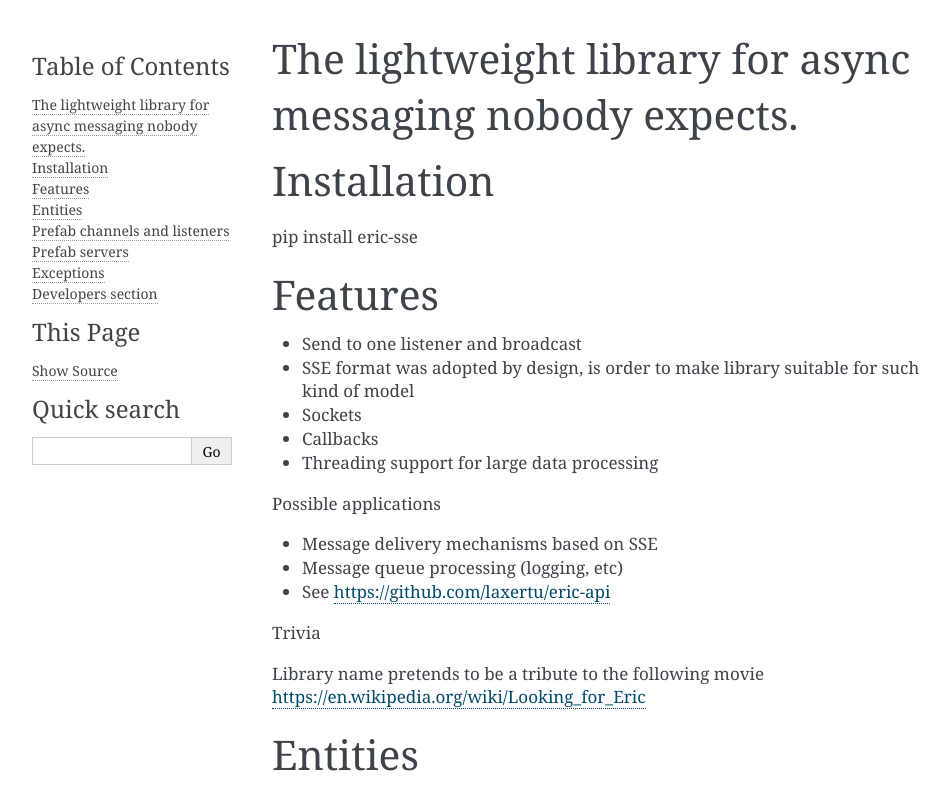
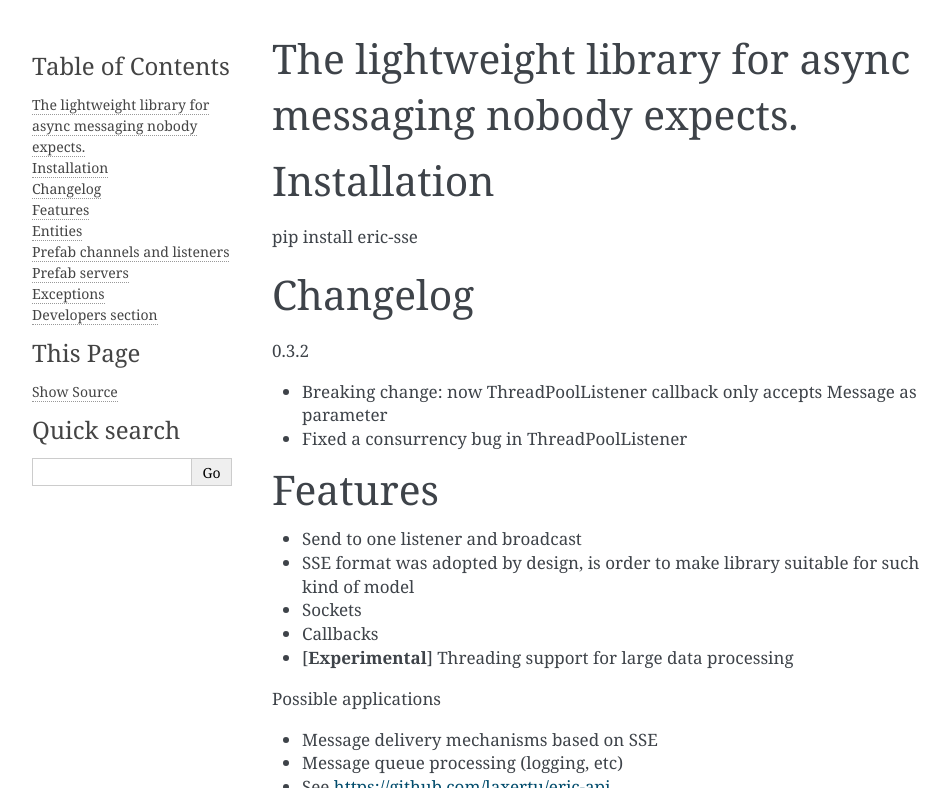
Before and after one commit to laxertu/eric, a Sphinx documentation site: the page built from docs/source/index.rst, in a window 1280 px wide, cut to the strip 0-788 px from the top of the page. Shown: the whole strip, without its empty margins (148-1097 px from the left). Built offline with Sphinx 7.4.7, drawn with Linux system fonts in a browser that asks for light colours.

```diff
--- a/docs/source/index.rst
+++ b/docs/source/index.rst
@@ -5,14 +5,22 @@ Installation
 ============
 pip install eric-sse
 
+
+Changelog
+=========
+0.3.2
+
+* Breaking change: now ThreadPoolListener callback only accepts Message as parameter
+* Fixed a consurrency bug in ThreadPoolListener
+
 Features
 ========
-
 * Send to one listener and broadcast
 * SSE format was adopted by design, is order to make library suitable for such kind of model
 * Sockets
 * Callbacks
-* Threading support for large data processing
+* [**Experimental**] Threading support for large data processing
+
 
 Possible applications
 
```
Also changed, not shown: README.md (+34 -4 lines), 1 other file.
